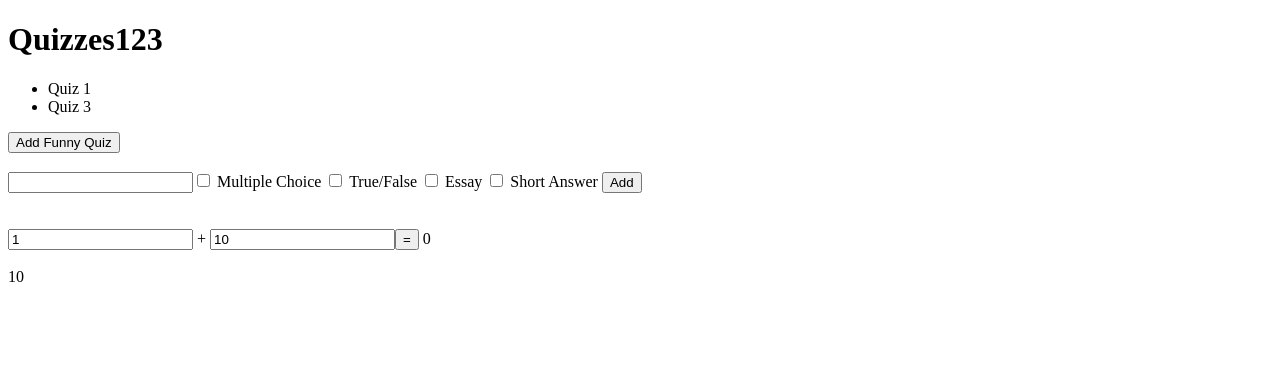
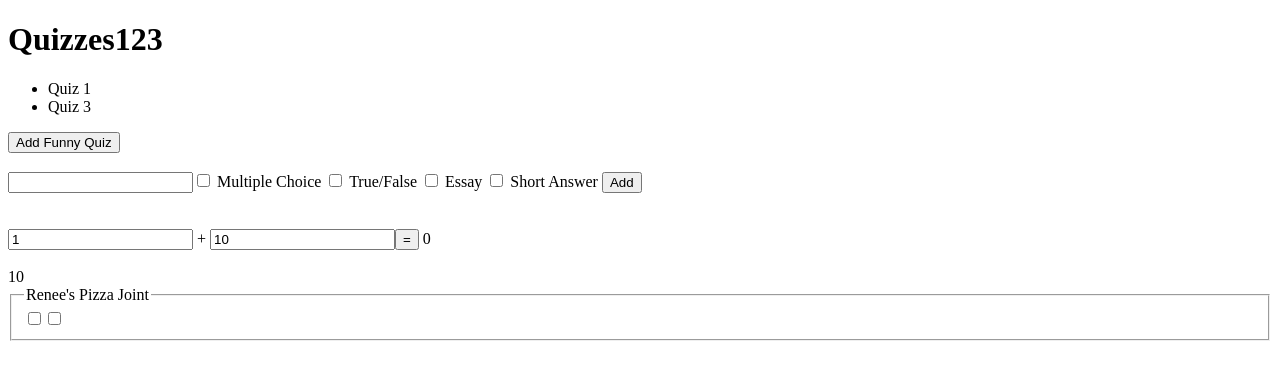
Before and after one commit to 2018-spring-mjs-th/week-two-a, an Angular app: page / in a window 1280 px wide. Shown: the top 380 px of the page. Built offline with nearby package versions, Linux system fonts and the light colour scheme.

Commit message:
Checkboxes are appearing, but no text

```diff
--- a/src/app/rgrittner-pizza-toppings/rgrittner-pizza-toppings.component.html
+++ b/src/app/rgrittner-pizza-toppings/rgrittner-pizza-toppings.component.html
@@ -1,7 +1,6 @@
-<span *ngFor= "let pizza of toppingType" >
-  <fieldset>
-      <legend>Renee's Pizza Joint</legend>
-      <input type="checkbox" [(ngModel)]="pizza.checked">
-  </fieldset>
-
-</span>
+<fieldset>
+  <legend>Renee's Pizza Joint</legend>
+    <span *ngFor= "let pizza of toppingType" >
+      <input type="checkbox" [(ngModel)]="pizza.checked" />
+    </span>
+</fieldset>
--- a/src/app/rgrittner-pizza-toppings/rgrittner-pizza-toppings.component.ts
+++ b/src/app/rgrittner-pizza-toppings/rgrittner-pizza-toppings.component.ts
@@ -1,4 +1,10 @@
 import { Component, OnInit } from '@angular/core';
+import { PizzaToppingsService } from '../pizza-toppings.service';
+
+interface toppingType {
+  topping: string;
+  checked: boolean;
+}
 
 @Component({
   selector: 'rgrittner-pizza-toppings',
@@ -7,9 +13,13 @@ import { Component, OnInit } from '@angular/core';
 })
 export class RgrittnerPizzaToppingsComponent implements OnInit {
 
-  constructor() { }
+  constructor(private pizzaToppings: PizzaToppingsService) { }
+
+  public toppingType: toppingType[];
 
   ngOnInit() {
+    this.toppingType = this.pizzaToppings.getAvailablePizzaToppings()
+      .map(x => ({topping: x, checked: false}));
   }
 
 }
```
